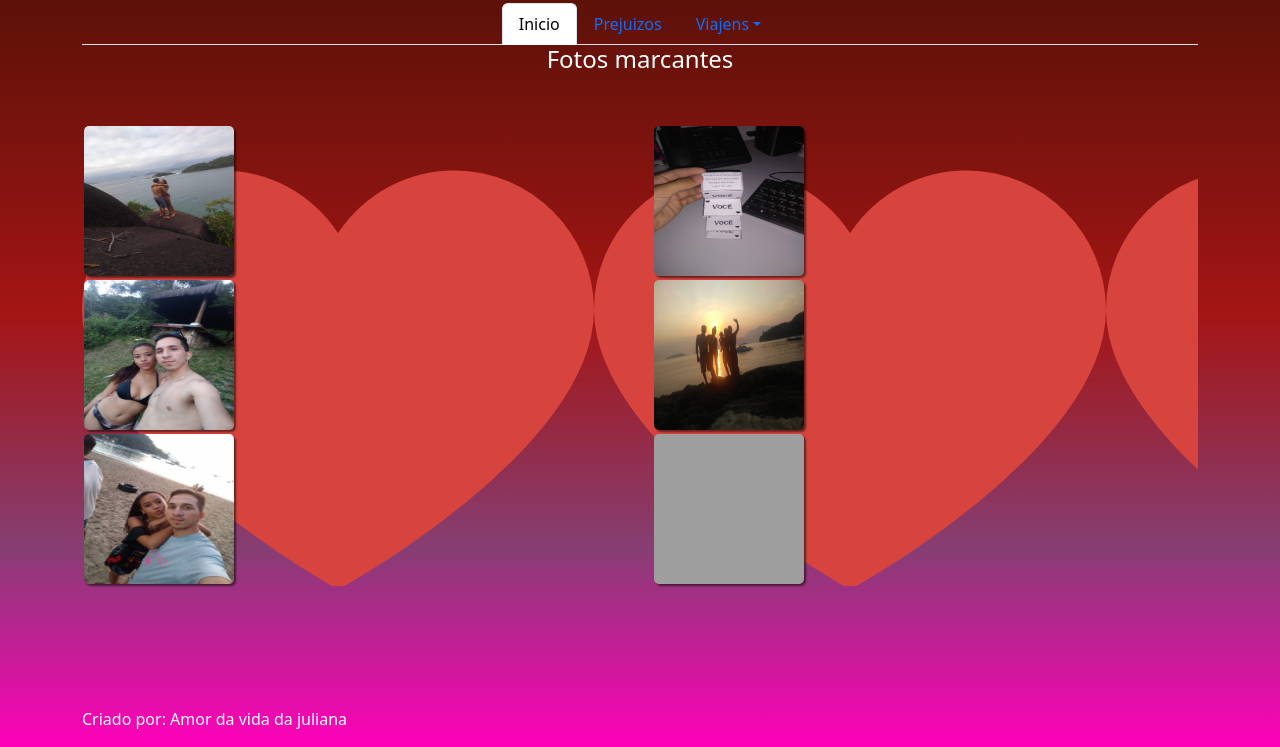
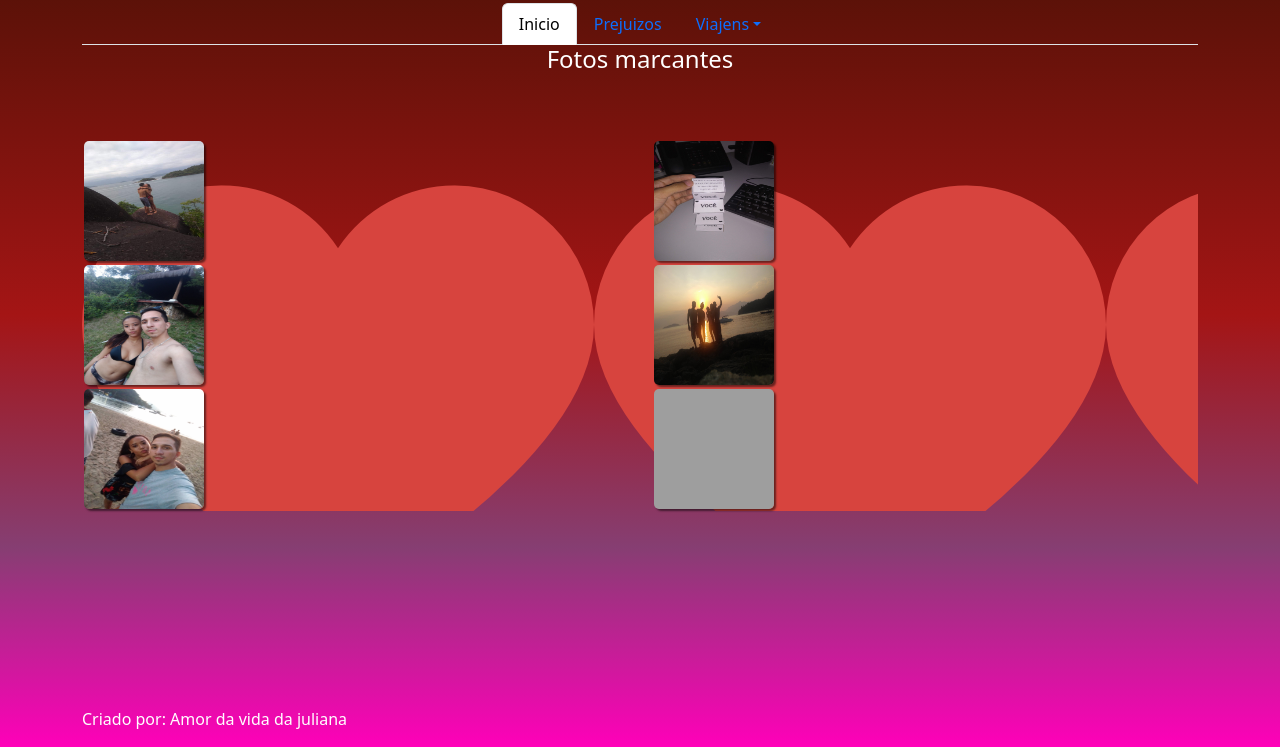
Before and after one commit to Vidall/port-hist, a plain HTML site: page index.html in a window 1280 px wide. Shown: the part 53-800 px from the top of the page. Drawn offline with nearby package versions, Linux system fonts and the light colour scheme; grey boxes are pictures that could not be loaded.

Commit message:
Att CSS
Atualizado css para nao quebrar as imagens em linhas

```diff
--- a/css/estilo.css
+++ b/css/estilo.css
@@ -18,8 +18,8 @@ header h1 {
 }
 
 img {
-    width: 150px;
-    height: 150px;
+    width: 120px;
+    height: 120px;
 
 }
 
@@ -28,7 +28,7 @@ img {
 }
 
 .container-fotos {
-    margin-top: 50px;
+    margin-top: 65px;
     background-image: url("../imagens/coracao.png");
 
 }
```
